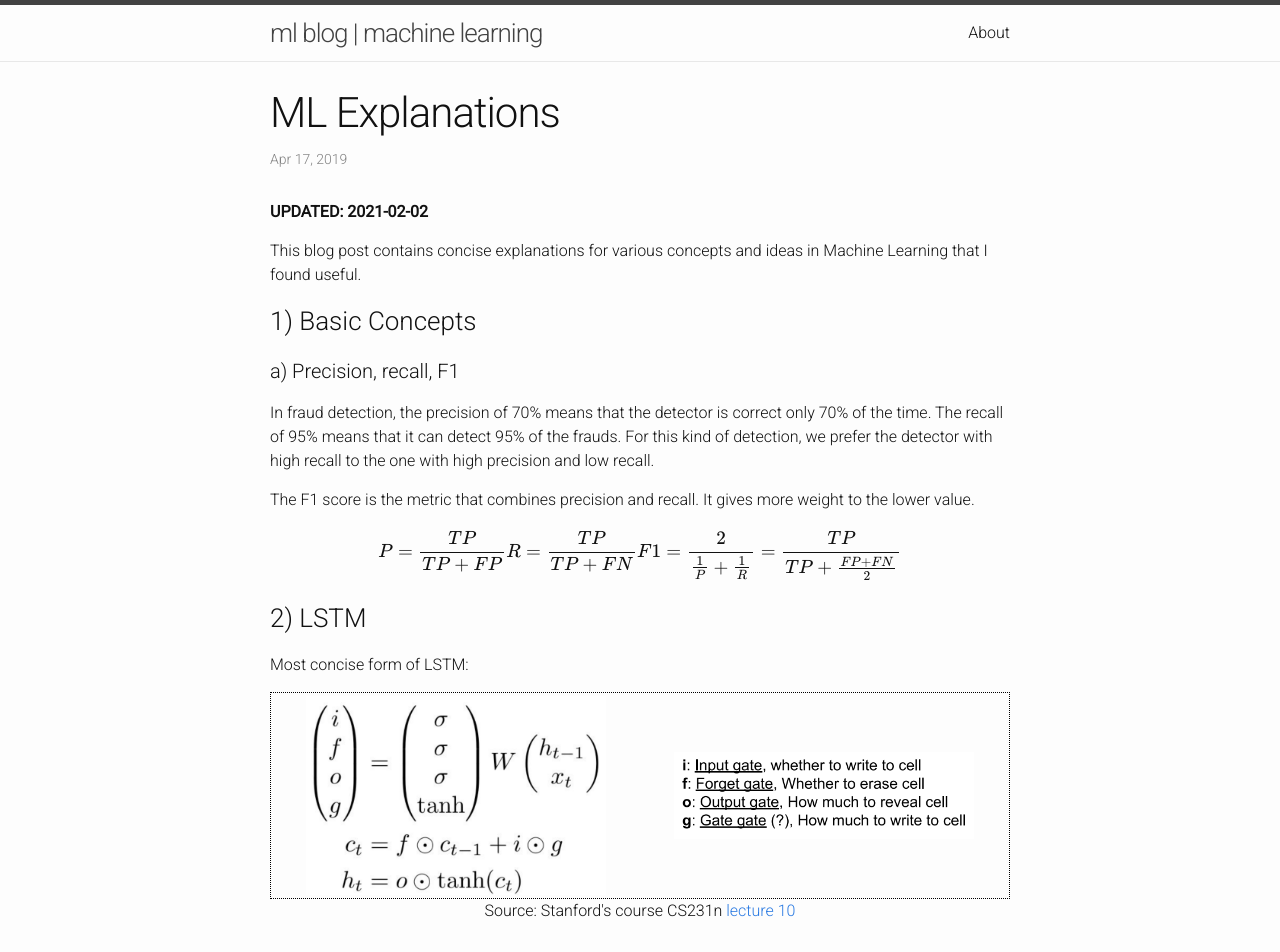
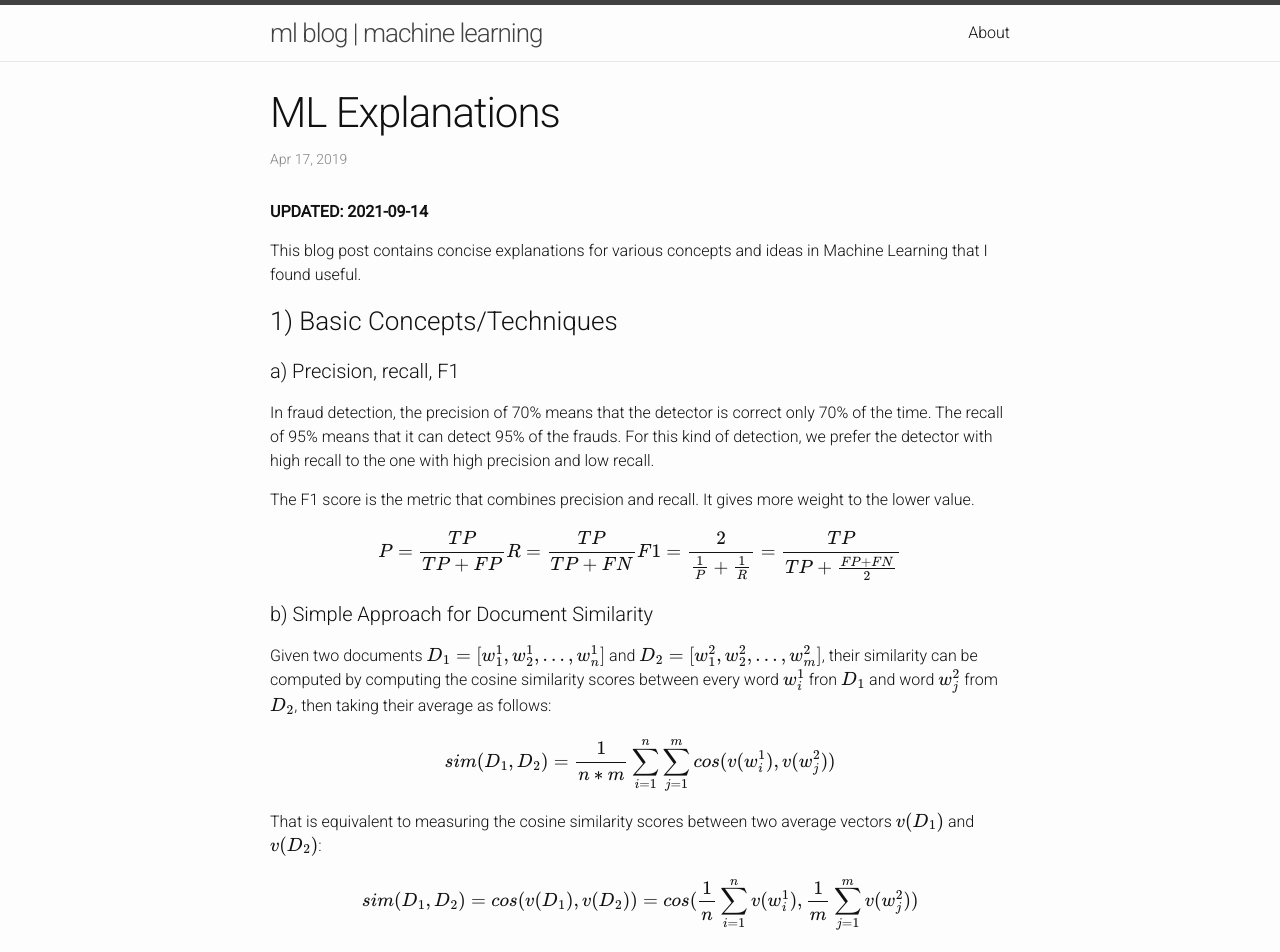
Before and after one commit to vinhkhuc/vinhkhuc.github.io, a Jekyll site: the page built from _posts/2019-04-17-ml-great-explanations.md, in a window 1280 px wide and 1400 px high. Shown: the top 952 px of the window. Built offline with Jekyll 4.4.1, drawn with Linux system fonts in a browser that asks for light colours; formulas are drawn with MathJax 3; comment, search, counter and statistics services are not loaded.

Commit message:
More basic concepts/techniques

```diff
--- a/_posts/2019-04-17-ml-great-explanations.md
+++ b/_posts/2019-04-17-ml-great-explanations.md
@@ -6,11 +6,11 @@ title:  "ML Explanations"
 excerpt: "This post contains great explanations for various Machine Learning concepts."
 date:   2019-04-17 19:07:01
 ---
-**UPDATED: 2021-02-02**
+**UPDATED: 2021-09-14**
 
 This blog post contains concise explanations for various concepts and ideas in Machine Learning that I found useful.
 
-### 1) Basic Concepts
+### 1) Basic Concepts/Techniques
 
 #### a) Precision, recall, F1
 In fraud detection, the precision of 70% means that the detector is correct only 70% of the time. The recall of 95%
@@ -24,6 +24,16 @@ P = \frac { TP } { TP + FP } \\
 R = \frac { TP } { TP + FN } \\
 F1 = \frac { 2 } { \frac { 1 } { P } + \frac { 1 } { R } } = \frac { TP } { TP + \frac { FP + FN } { 2 }  }
 $$
+
+#### b) Simple Approach for Document Similarity
+Given two documents $$D_1 = [w^1_1, w^1_2, ..., w^1_n]$$ and $$D_2 = [w^2_1, w^2_2, ..., w^2_m]$$, their similarity can be computed
+by computing the cosine similarity scores between every word $$w^1_i$$ fron $$D_1$$ and word $$w^2_j$$ from $$D_2$$, then taking their average as follows:
+
+$$ sim(D_1, D_2) = \frac{1}{n*m}\sum^{n}_{i=1}\sum^{m}_{j=1}{cos(v(w^1_i), v(w^2_j))} $$
+
+That is equivalent to measuring the cosine similarity scores between two average vectors $$v(D_1)$$ and $$v(D_2)$$:
+
+$$ sim(D_1, D_2) = cos(v(D_1), v(D_2)) = cos(\frac{1}{n}\sum^{n}_{i=1}{v(w^1_i)}, \frac{1}{m}\sum^{m}_{j=1}{v(w^2_j)}) $$
 
 ### 2) LSTM
 
```
